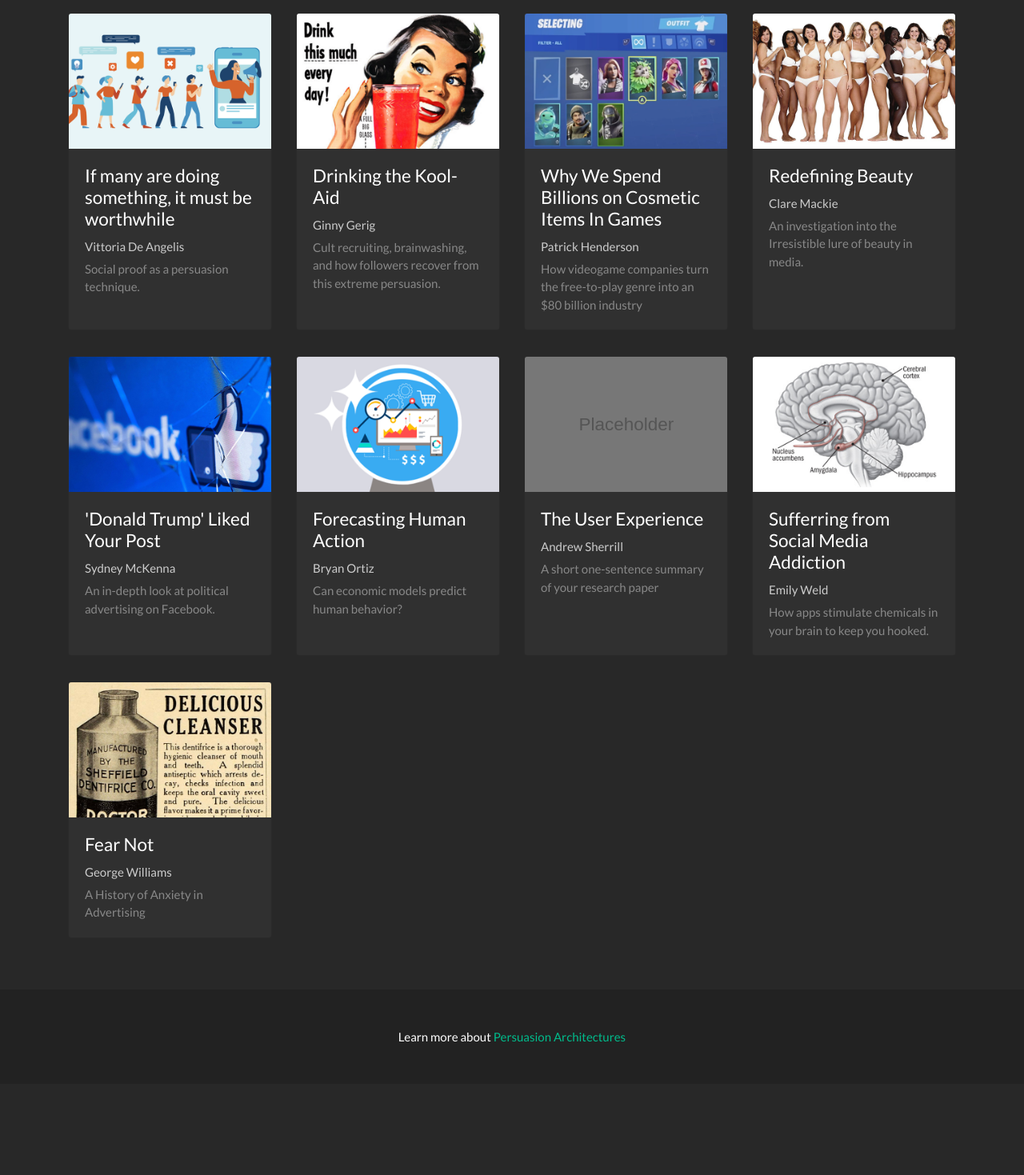
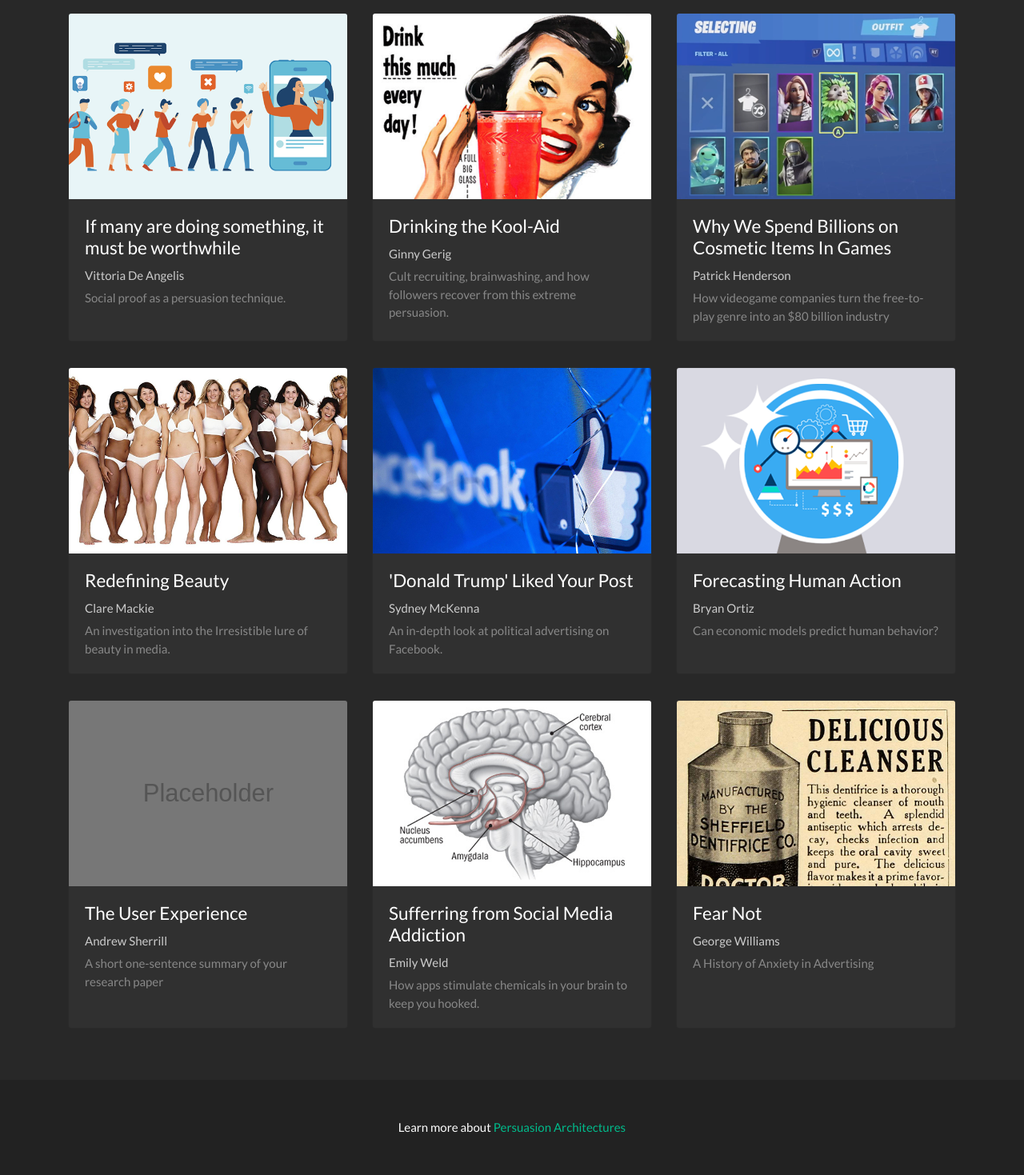
Before and after one commit to sneakaway-studio/persuasion-architectures, a PHP site: page /SneakawayStudio/ in a window 1280 px wide. Shown: the part 103-1572 px from the top of the page at 80% size. Before the commit the page ends 1406 px from the top, so only its background shows below. Run offline with PHP 8.4, Linux system fonts and the light colour scheme.

Commit message:
Change home to 3 per row

```diff
--- a/index.php
+++ b/index.php
@@ -9,7 +9,7 @@
         <div class="row">
 
 
-            <div class="col-sm-12 col-md-6 col-lg-4 col-xl-3 my-3">
+            <div class="col-sm-12 col-md-6 col-lg-4 col-xl-4 my-3">
                 <div class="card home-card bg-dark text-white h-100">
                     <img class="card-img-top w-100 img-fluid" src="papers/de-angelis/img/thumb-600x400.png" alt="thumbnail">
                     <div class="card-body">
@@ -22,7 +22,7 @@
                 </div>
             </div>
 
-            <div class="col-sm-12 col-md-6 col-lg-4 col-xl-3 my-3">
+            <div class="col-sm-12 col-md-6 col-lg-4 col-xl-4 my-3">
                 <div class="card home-card bg-dark text-white h-100">
                     <img class="card-img-top" src="papers/gerig/img/thumb-600x400.png" alt="thumbnail">
                     <div class="card-body">
@@ -35,7 +35,7 @@
                 </div>
             </div>
 
-            <div class="col-sm-12 col-md-6 col-lg-4 col-xl-3 my-3">
+            <div class="col-sm-12 col-md-6 col-lg-4 col-xl-4 my-3">
                 <div class="card home-card bg-dark text-white h-100">
                     <img class="card-img-top w-100 img-fluid" src="papers/henderson/img/thumb-600x400.png" alt="thumbnail">
                     <div class="card-body">
@@ -48,7 +48,7 @@
                 </div>
             </div>
 
-            <div class="col-sm-12 col-md-6 col-lg-4 col-xl-3 my-3">
+            <div class="col-sm-12 col-md-6 col-lg-4 col-xl-4 my-3">
                 <div class="card home-card bg-dark text-white h-100">
                     <img class="card-img-top w-100 img-fluid" src="papers/mackie/img/women-600x400.png" alt="thumbnail">
                     <div class="card-body">
@@ -61,7 +61,7 @@
                 </div>
             </div>
 
-            <div class="col-sm-12 col-md-6 col-lg-4 col-xl-3 my-3">
+            <div class="col-sm-12 col-md-6 col-lg-4 col-xl-4 my-3">
                 <div class="card home-card bg-dark text-white h-100">
                     <img class="card-img-top" src="papers/mckenna/img/broken-facebook-600x400.png" alt="thumbnail">
                     <div class="card-body">
@@ -74,7 +74,7 @@
                 </div>
             </div>
 
-            <div class="col-sm-12 col-md-6 col-lg-4 col-xl-3 my-3">
+            <div class="col-sm-12 col-md-6 col-lg-4 col-xl-4 my-3">
                 <div class="card home-card bg-dark text-white h-100">
                     <img class="card-img-top w-100 img-fluid" src="papers/ortiz/img/thumb-600x400.png" alt="thumbnail">
                     <div class="card-body">
@@ -87,7 +87,7 @@
                 </div>
             </div>
 
-            <div class="col-sm-12 col-md-6 col-lg-4 col-xl-3 my-3">
+            <div class="col-sm-12 col-md-6 col-lg-4 col-xl-4 my-3">
                 <div class="card home-card bg-dark text-white h-100">
                     <img class="card-img-top" src="<?php print($file_root); ?>assets/libs/bootstrap-carousel/placeholder.svg" alt="thumbnail">
                     <div class="card-body">
@@ -100,7 +100,7 @@
                 </div>
             </div>
 
-            <div class="col-sm-12 col-md-6 col-lg-4 col-xl-3 my-3">
+            <div class="col-sm-12 col-md-6 col-lg-4 col-xl-4 my-3">
                 <div class="card home-card bg-dark text-white h-100">
                     <img class="card-img-top" src="papers/weld/img/brain-600x400.png" alt="thumbnail">
                     <div class="card-body">
@@ -113,7 +113,7 @@
                 </div>
             </div>
 
-            <div class="col-sm-12 col-md-6 col-lg-4 col-xl-3 my-3">
+            <div class="col-sm-12 col-md-6 col-lg-4 col-xl-4 my-3">
                 <div class="card home-card bg-dark text-white h-100">
                     <img class="card-img-top" src="papers/williams/img/dentifrice-600x400.png" alt="thumbnail">
                     <div class="card-body">
```
